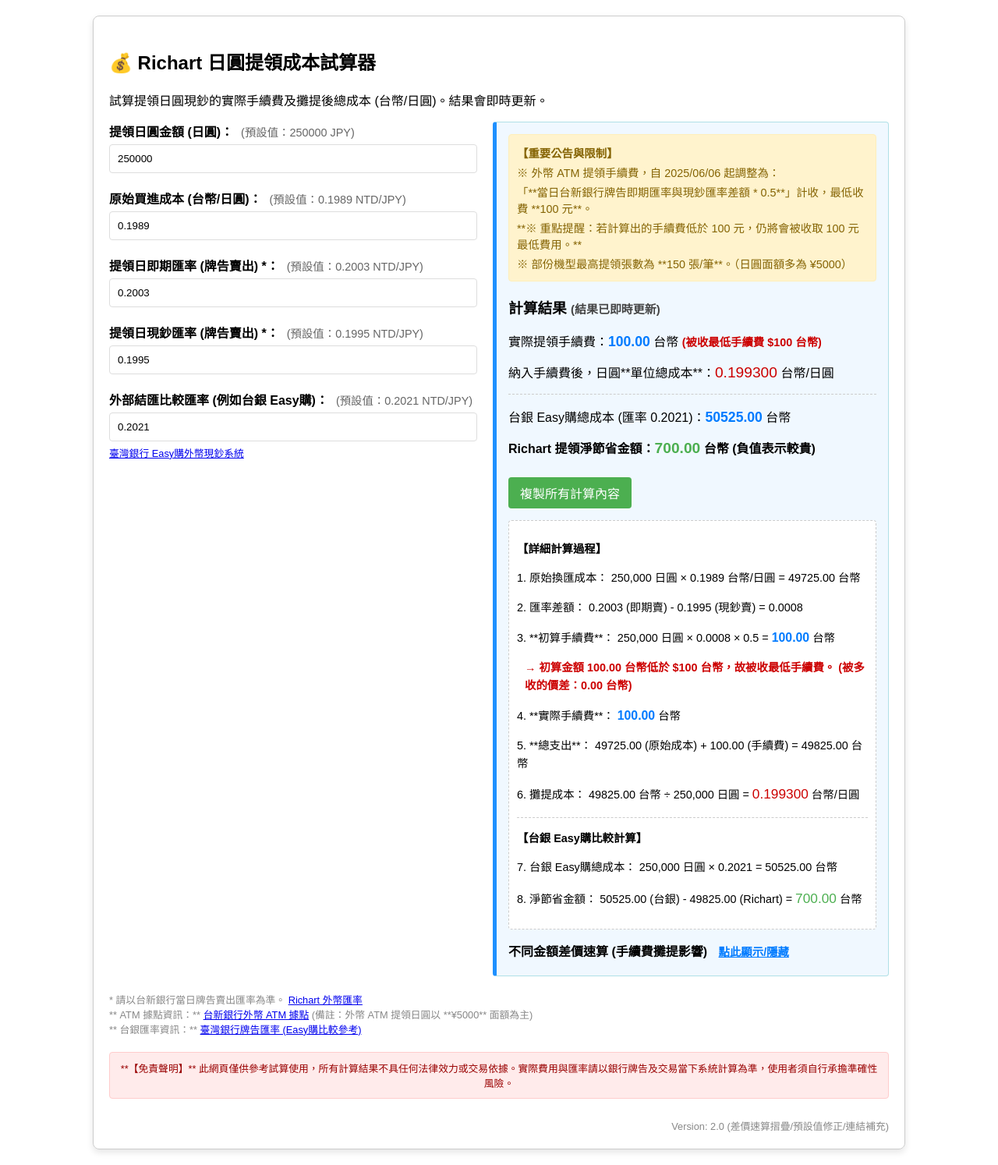
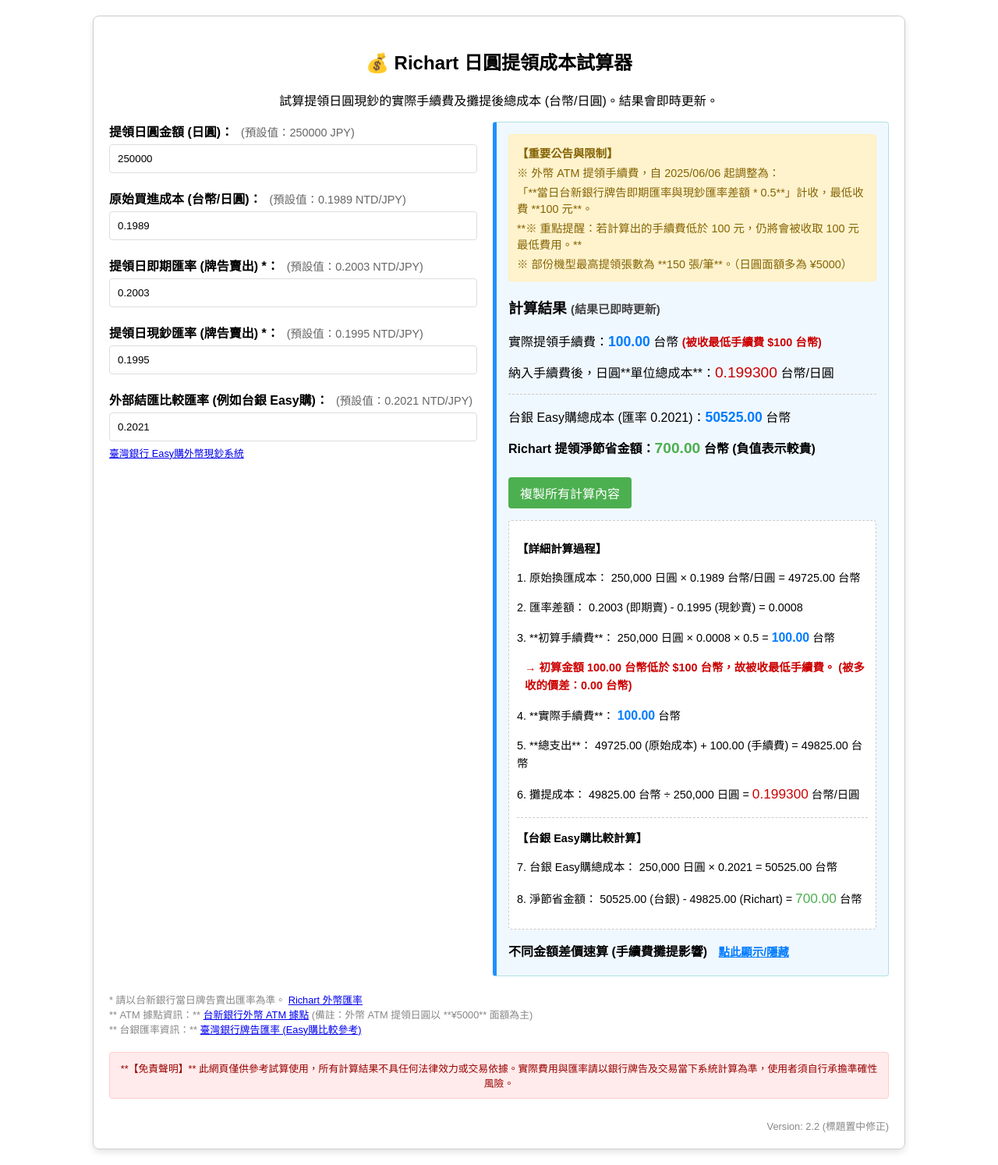
Before and after one commit to zeroffa/RichartATM, a plain HTML site: page index.html in a window 1280 px wide. Shown: the whole page at 78% size. Drawn offline with Linux system fonts and the light colour scheme.

Commit message:
Update index.html

```diff
--- a/index.html
+++ b/index.html
@@ -13,6 +13,16 @@
             border: 1px solid #ccc;
             box-shadow: 0 4px 8px rgba(0,0,0,0.1);
             border-radius: 8px;
+        }
+
+        /* **【V2.2 修正】** 標題置中 */
+        h2 {
+            text-align: center;
+        }
+
+        /* **【V2.2 修正】** 標題下的第一段說明文字置中 */
+        body > p:first-of-type {
+            text-align: center;
         }
 
         /* 電腦版 (寬螢幕) - 左右並排佈局 */
@@ -81,7 +91,7 @@
         }
         #quickDifference {
             background-color: #e6f7ff; border: 1px solid #91d5ff; padding: 10px; margin-top: 5px; border-radius: 4px; font-size: 0.9em;
-            display: none; /* **【摺疊】** 預設隱藏差價速算區塊 */
+            display: none; /* 【摺疊】 預設隱藏差價速算區塊 */
         }
 
         /* 摺疊/展開 樣式 */
@@ -187,7 +197,7 @@
     </div>
 
     <div class="version-info">
-        Version: 2.0 (差價速算摺疊/預設值修正/連結補充)
+        Version: 2.2 (標題置中修正)
     </div>
 
     <script src="calculator.js"></script>
```
